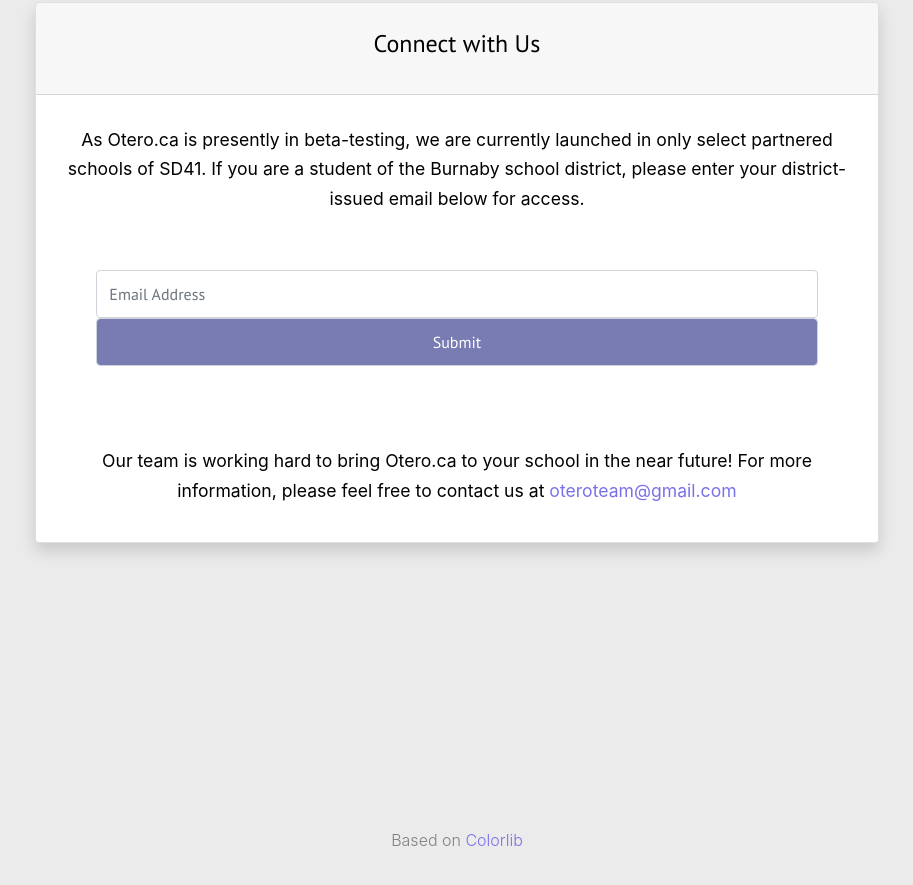
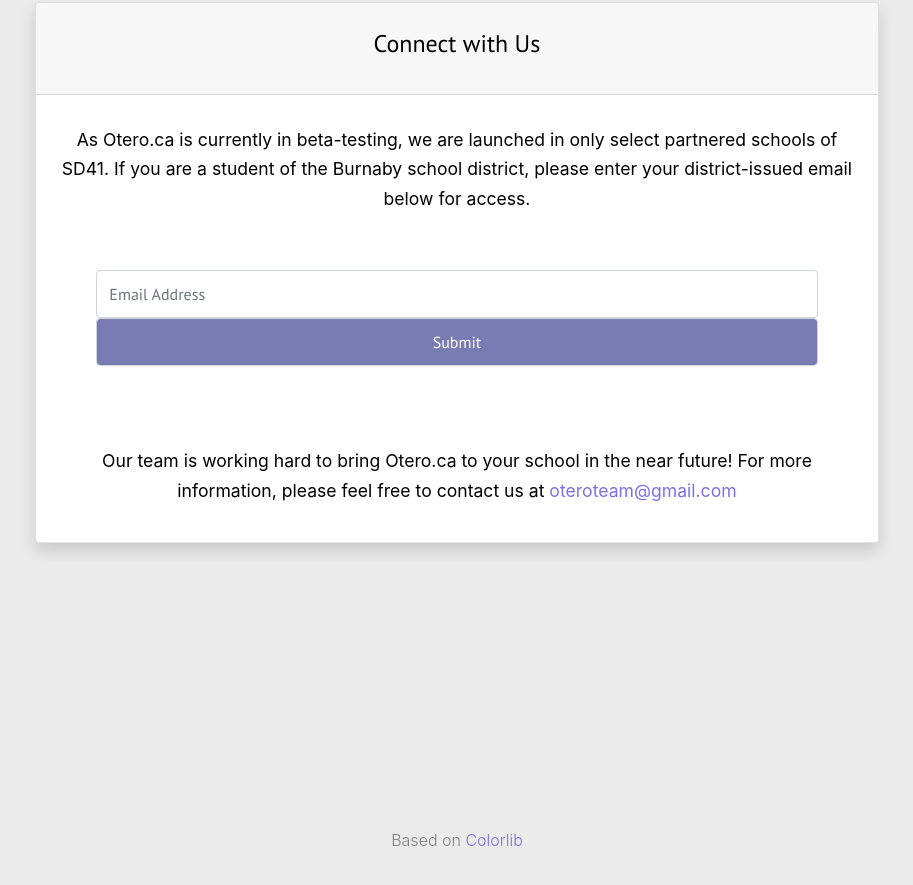
Before and after one commit to OteroRelief/OteroRelief.github.io, a plain HTML site: page index.html in a window 1280 px wide. Shown: the part 4918-5803 px from the top of the page, without its empty margins (183-1096 px from the left). Drawn offline with Linux system fonts and the light colour scheme; a script that the page names is missing; files whose address does not match are found by name; a web font is replaced by a local one.

Commit message:
Change index.html text

```diff
--- a/index.html
+++ b/index.html
@@ -323,7 +323,7 @@
               </div>
               <div class = "card-body">
                 <p style="padding-top:10px; color: #000;"><b>
-                  As Otero.ca is presently in beta-testing, we are currently launched in only select partnered schools of SD41. If you are a student of the Burnaby school district, please enter your district-issued email below for access.</b>
+                  As Otero.ca is currently in beta-testing, we are launched in only select partnered schools of SD41. If you are a student of the Burnaby school district, please enter your district-issued email below for access.</b>
                 </p>
                 <p id="warndialog" style="color:red"></p>
                 <form action="javascript:checkEm()" method="post" class="form-box">
```
